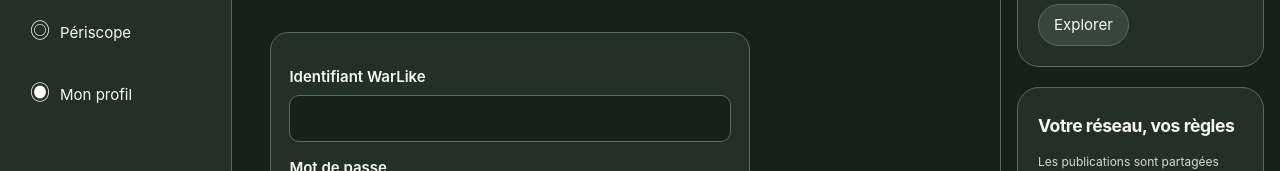
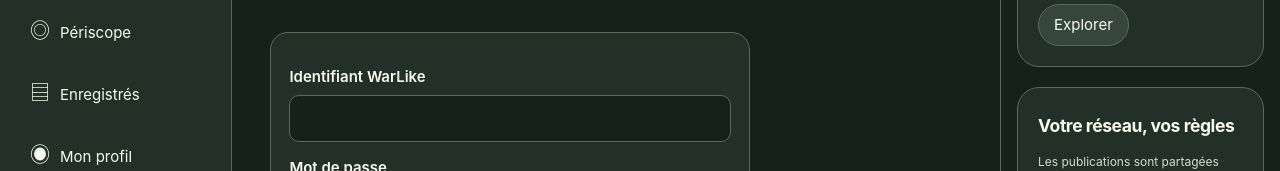
Before and after one commit to Motherlode94/WarLike-Online, a plain HTML site: page public/index.html in a window 1280 px wide. Shown: the part 215-386 px from the top of the page. Drawn offline with Linux system fonts and the light colour scheme; no server answers.

Commit message:
feat(online): saved posts UI

```diff
--- a/public/index.html
+++ b/public/index.html
@@ -27,6 +27,7 @@ input,textarea,select{background:#22232b;border:1px solid #42434d;border-radius:
 <button data-view="feed" class="active"><span class="symbol">⌂</span>Le fil</button>
 <button data-view="reels"><span class="symbol">▣</span>Vidéos</button>
 <button data-view="periscope"><span class="symbol">◎</span>Périscope</button>
+<button data-view="bookmarks"><span class="symbol">▤</span>Enregistrés</button>
 <button data-view="profile"><span class="symbol">◉</span>Mon profil</button>
 </nav></aside>
 <main><div class="top"><span class="eyebrow">Réseau social indépendant</span><button class="btn" id="newPost">＋ Publier</button></div><div id="content" aria-live="polite"></div><p class="status" id="status">Connecte-toi pour retrouver le réseau WarLike.</p></main>
```
